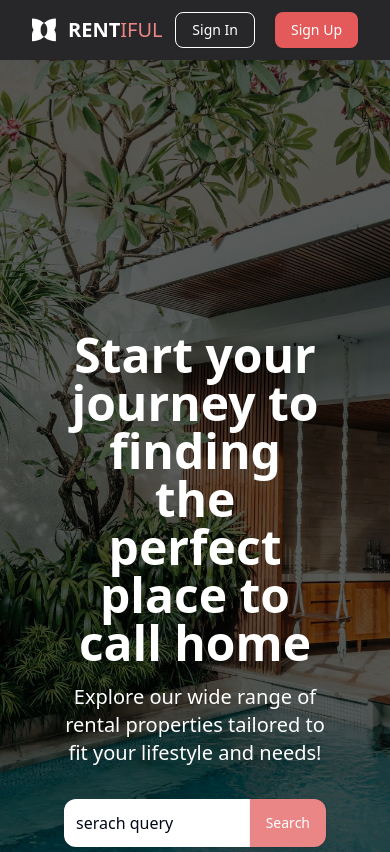
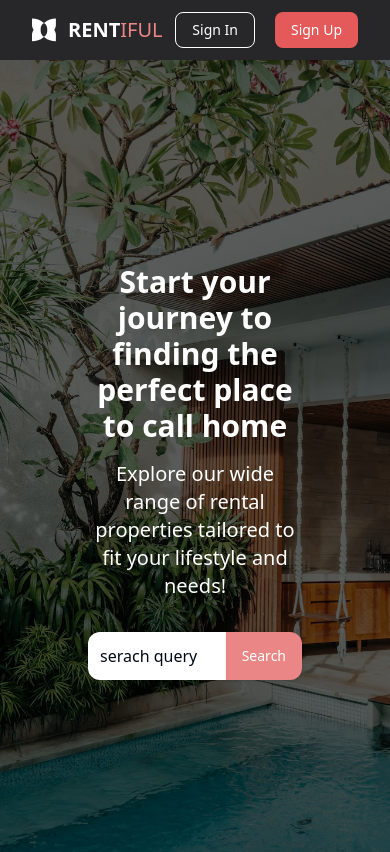
Before and after one commit to saira512dev/RealEstate, a Next.js app: page /landing in a window 390 px wide. Shown: the top 852 px of the page. Built offline with nearby package versions, Linux system fonts and the light colour scheme; no server answers.

Commit message:
fixed "responsiveness" bugs  in hero and calltoaction sections

```diff
--- a/src/app/(nondashboard)/landing/CallToActionSection.tsx
+++ b/src/app/(nondashboard)/landing/CallToActionSection.tsx
@@ -14,7 +14,7 @@ const CallToActionSection = () => {
          fill
          className="object-cover object-center z-10"
          />
-         <div className="absolute inset-0 bg-black bg-opacity-60">
+         <div className="absolute inset-0 bg-black bg-opacity-60 flex items-center">
             <motion.div initial={{ opacity: 0, y: 20 }}
                         transition={{ duration: 0.5 }}
                         whileInView={{ opacity: 1, y: 0 }}
--- a/src/app/(nondashboard)/landing/HeroSection.tsx
+++ b/src/app/(nondashboard)/landing/HeroSection.tsx
@@ -18,10 +18,10 @@ const HeroSection = () => {
             initial={{opacity: 0, y:20}}
             animate={{ opacity: 1, y: 0}}
             transition={{ duration: 0.8}}
-            className="absolute top-1/3 transform -translate-x-1/2 -translate-y-1/2 text-center w-full"
+            className="flex flex-col justify-center items-center h-full text-center px-6"
             >
                 <div className="max-w-4xl mx-auto px-16 sm:px-12">
-                    <h1 className="text-5xl font-bold text-white mb-4">
+                <h1 className="text-3xl sm:text-4xl lg:text-5xl font-bold text-white mb-4">
                         Start your journey to finding the perfect place to call home
                     </h1>
                     <p className="text-xl text-white mb-8">
@@ -32,7 +32,7 @@ const HeroSection = () => {
                          value="serach query"
                          onChange={() => {}}
                          placeholder="Search by city, neighborhood or area"
-                         className="w-full max-w0lg rounded-none rounded-l-xl border-none bg-white h-12" />
+                         className="w-full max-w-lg rounded-none rounded-l-xl border-none bg-white h-12" />
                          <Button onClick={() => {}}
                          className="bg-secondary-500 text-white rounded-none rounded-r-xl border-none hover:bg-secondary-600 h-12">
                                 Search
```
